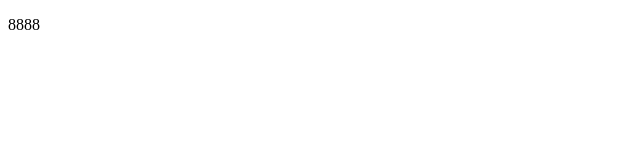
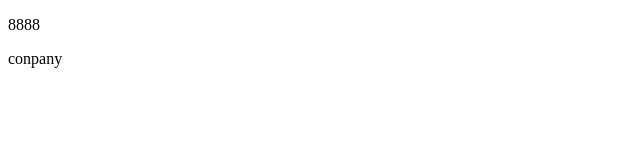
Before and after one commit to pipiyuan/test, a plain HTML site: page index.html in a window 1280 px wide. Shown: the full height of the page, 0-640 px from the left. Drawn offline with Linux system fonts and the light colour scheme.

Commit message:
conmpany

```diff
--- a/index.html
+++ b/index.html
@@ -5,5 +5,6 @@
 </head>
 <body>
 	<p>8888</p>
+	<p>conpany</p>
 </body>
 </html>
```
